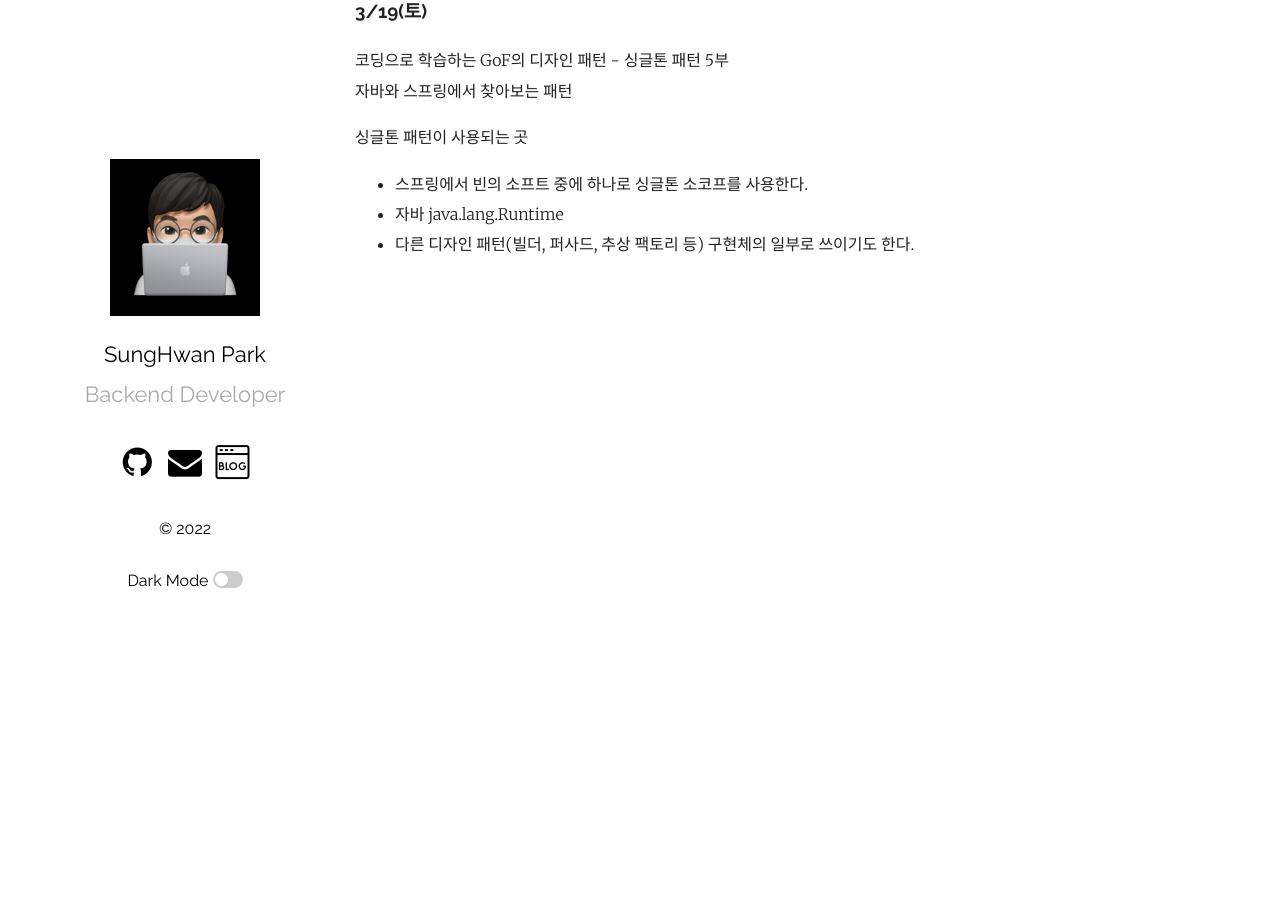
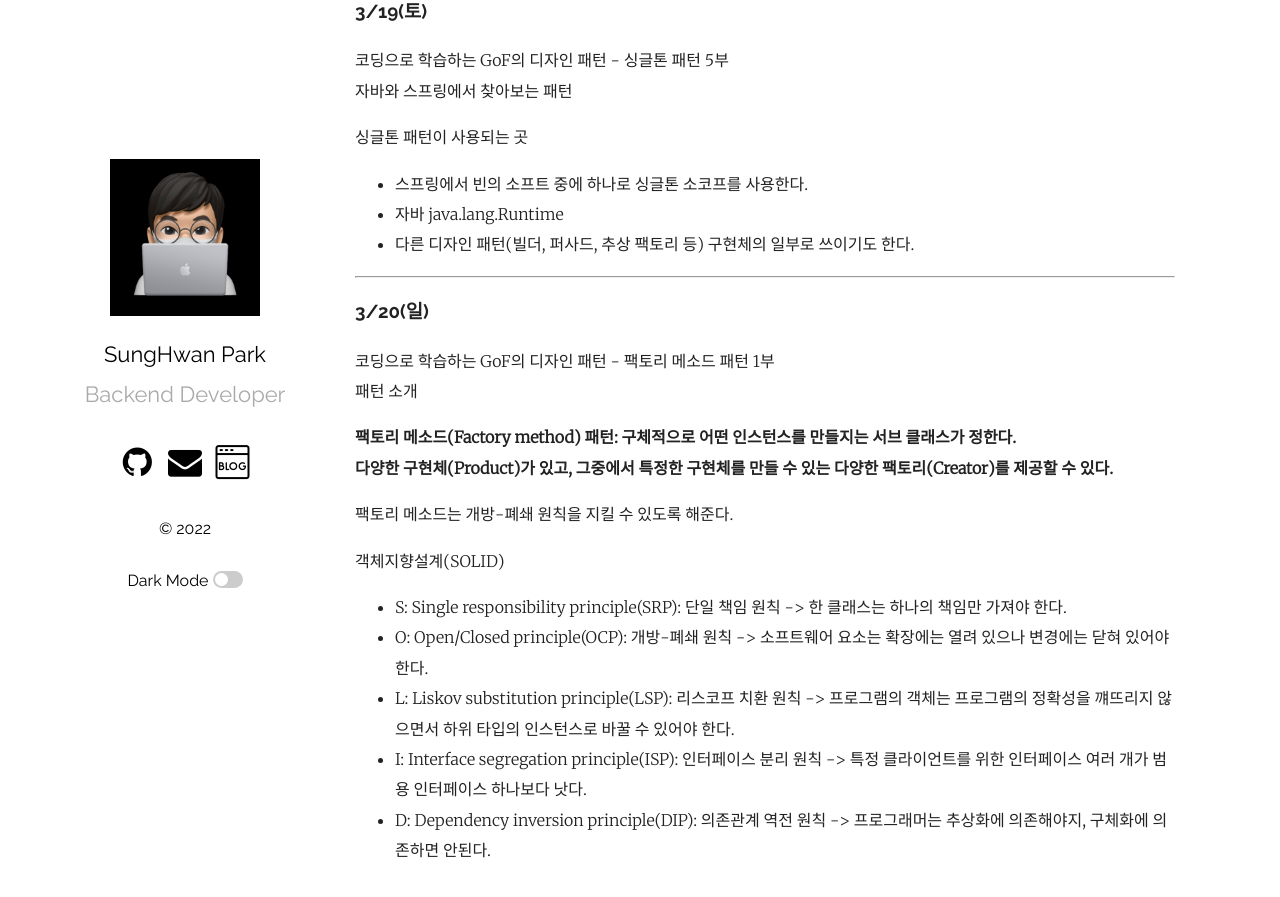
Before and after one commit to park0219/park0219.github.io, a Jekyll site: the page built from _posts/2022-03-13-3월TIL.markdown, in a window 1280 px wide and 900 px high, scrolled down 5364 px. Shown: the top 897 px of the window. Built offline with Jekyll 4.4.1, drawn with Linux system fonts in a browser that asks for light colours; comment, search, counter and statistics services are not loaded.

Commit message:
feat: 2022-03-20 TIL 추가

```diff
--- a/_posts/2022-03-13-3월TIL.markdown
+++ b/_posts/2022-03-13-3월TIL.markdown
@@ -252,3 +252,23 @@ IntelliJ에서 Bytecode 보는 법: `View` > `Show Bytecode` or `shift shift` >
 -   스프링에서 빈의 소프트 중에 하나로 싱글톤 소코프를 사용한다.
 -   자바 java.lang.Runtime
 -   다른 디자인 패턴(빌더, 퍼사드, 추상 팩토리 등) 구현체의 일부로 쓰이기도 한다.
+
+---
+
+### 3/20(일)
+
+코딩으로 학습하는 GoF의 디자인 패턴 - 팩토리 메소드 패턴 1부<br/>
+패턴 소개
+
+**팩토리 메소드(Factory method) 패턴: 구체적으로 어떤 인스턴스를 만들지는 서브 클래스가 정한다.<br/>
+다양한 구현체(Product)가 있고, 그중에서 특정한 구현체를 만들 수 있는 다양한 팩토리(Creator)를 제공할 수 있다.**
+
+팩토리 메소드는 개방-폐쇄 원칙을 지킬 수 있도록 해준다.
+
+객체지향설계(SOLID)
+
+-   S: Single responsibility principle(SRP): 단일 책임 원칙 -> 한 클래스는 하나의 책임만 가져야 한다.
+-   O: Open/Closed principle(OCP): 개방-폐쇄 원칙 -> 소프트웨어 요소는 확장에는 열려 있으나 변경에는 닫혀 있어야 한다.
+-   L: Liskov substitution principle(LSP): 리스코프 치환 원칙 -> 프로그램의 객체는 프로그램의 정확성을 꺠뜨리지 않으면서 하위 타입의 인스턴스로 바꿀 수 있어야 한다.
+-   I: Interface segregation principle(ISP): 인터페이스 분리 원칙 -> 특정 클라이언트를 위한 인터페이스 여러 개가 범용 인터페이스 하나보다 낫다.
+-   D: Dependency inversion principle(DIP): 의존관계 역전 원칙 -> 프로그래머는 추상화에 의존해야지, 구체화에 의존하면 안된다.
```
